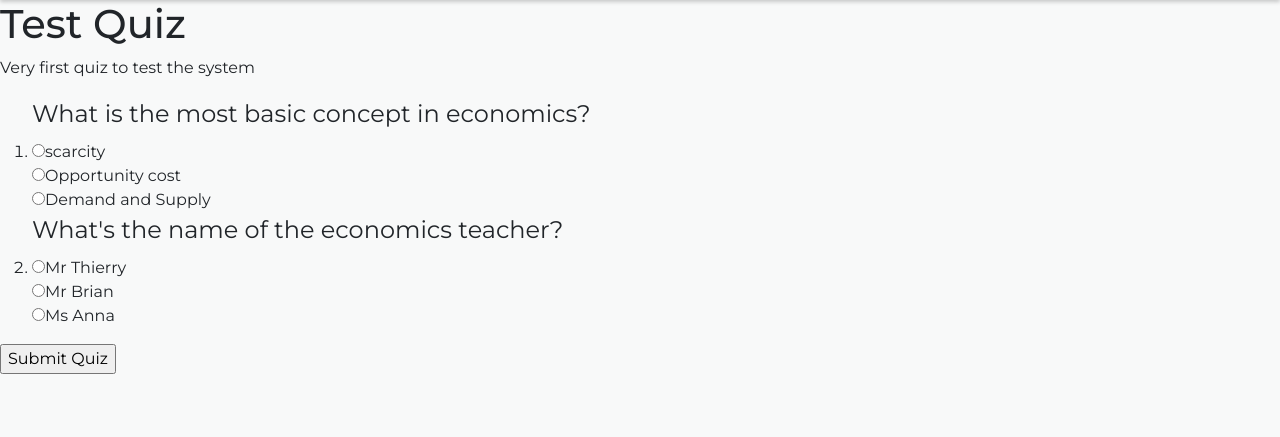
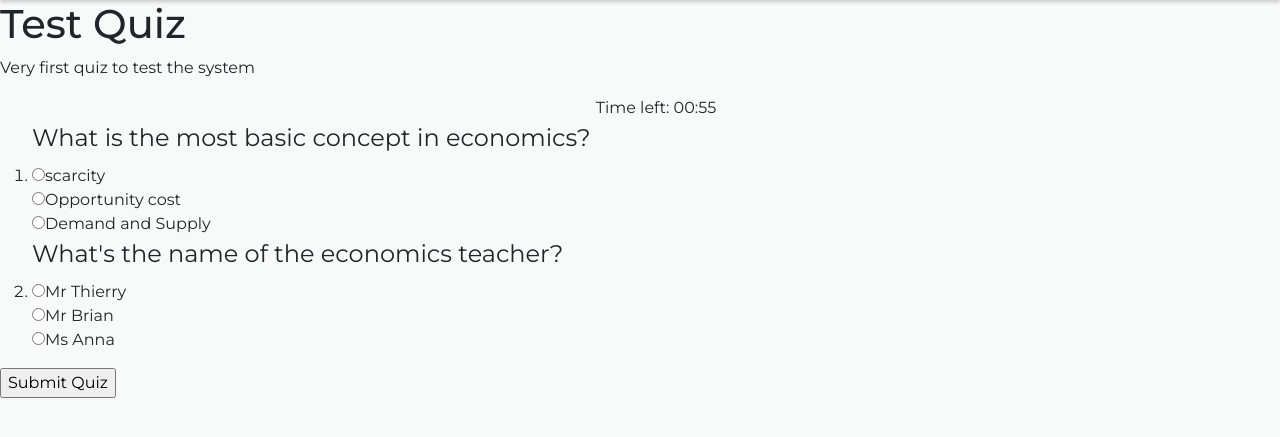
Before and after one commit to FedorKros/Economics-Project, a Django app: page /quizzes/view_quiz/6/ in a window 1280 px wide. Shown: the part 58-495 px from the top of the page. Run offline with Django 4.2, Linux system fonts and the light colour scheme; data comes from the database, SQL or seed files in the repository; both versions use the stored data as it was after the commit.

Commit message:
Fourth commit
Added:
Quiz timer

```diff
--- a/website/PeekOnEcon-project/quizzes/models.py
+++ b/website/PeekOnEcon-project/quizzes/models.py
@@ -20,7 +20,8 @@ from django.contrib import admin
 
 class Quiz(models.Model):
     title = models.CharField(max_length=255)
-    description = models.TextField()
+    description = models.TextField(help_text="Add a description to your quiz.")
+    time_limit = models.PositiveIntegerField(help_text="Time limit in minutes.", default=5)
 
     def __str__(self):
         return self.title
--- a/website/PeekOnEcon-project/quizzes/templates/quizzes/all_list.html
+++ b/website/PeekOnEcon-project/quizzes/templates/quizzes/all_list.html
@@ -2,7 +2,7 @@
 {% block content %}
 
 <div align = "center">
-    <h1>Quizzes here</h1>
+
 
     <!--  -->
 
--- a/website/PeekOnEcon-project/quizzes/templates/quizzes/view_quiz.html
+++ b/website/PeekOnEcon-project/quizzes/templates/quizzes/view_quiz.html
@@ -6,11 +6,78 @@
 <p>{{ quiz.description }}</p>
 
 
-<form action="{% url 'quiz_submit' quiz.id %}" method="post">
+<!-- JS timer (autosubmition)  -->
+<script>
+  document.addEventListener('DOMContentLoaded', (event) => {
+    // let timeLimit = {{ time_limit }} * 60; // VS code doesn't like this approach...
+    let timeLimit = document.getElementById('quiz-timer').getAttribute('data-time-limit') * 60;
+    let quizTimer = setTimeout(submitQuiz, timeLimit * 1000); // Set the timeout
+
+    function submitQuiz() {
+      // Submit the quiz form
+      document.getElementById('quiz-form').submit();
+    }
+
+    // Optional: Update the UI with the remaining time
+    // This can show a countdown timer to the user
+    let timerDisplay = document.getElementById('timer-display');
+    setInterval(function() {
+      let minutes = Math.floor(timeLimit / 60);
+      let seconds = timeLimit % 60;
+      timerDisplay.textContent = `Time Remaining: ${minutes}:${seconds.toString().padStart(2, '0')}`;
+      if (timeLimit <= 0) {
+        clearTimeout(quizTimer);
+      } else {
+        timeLimit -= 1;
+      }
+    }, 1000);
+  });
+
+
+  window.onload = function() {
+  // Assuming you've set your time limit in seconds as a data attribute in your HTML
+  let timeLimit = parseInt(document.getElementById('quiz-timer').getAttribute('data-time-limit')) * 60;
+  let display = document.getElementById('time');
+
+  startTimer(timeLimit, display);
+};
+
+function startTimer(duration, display) {
+  let timer = duration, minutes, seconds;
+
+  let interval = setInterval(function () {
+    minutes = parseInt(timer / 60, 10);
+    seconds = parseInt(timer % 60, 10);
+
+    minutes = minutes < 10 ? "0" + minutes : minutes;
+    seconds = seconds < 10 ? "0" + seconds : seconds;
+
+    display.textContent = minutes + ":" + seconds;
+
+    if (--timer < 0) {
+      clearInterval(interval);
+      // Optional: Automatically submit the form when the timer reaches 0
+      submitQuiz();
+    }
+  }, 1000);
+}
+
+</script>
+
+
+
+
+
+  <form id="quiz-form" method="post" action="{% url 'quiz_submit' quiz.id %}">
   {% csrf_token %}
 
+    <!-- connecting JS to python time_limit attribute -->
+  <div id="quiz-timer" data-time-limit="{{ time_limit }}"></div>
+  <ol>
+    <div id="timer" align="center">Time left: <span id="time">Calculating...</span></div>
 
-  <ol>
+
+
     {% for question in questions %}
       <li>
         <fieldset>
--- a/website/PeekOnEcon-project/quizzes/views.py
+++ b/website/PeekOnEcon-project/quizzes/views.py
@@ -13,9 +13,10 @@ def view_quiz(request, quiz_id):
     try:
         quiz = Quiz.objects.get( id = quiz_id )
         questions = quiz.questions.all().prefetch_related('choices')
+        time_limit = quiz.time_limit
     except:
         raise Http404('Not found')
-    return render(request, 'quizzes/view_quiz.html', {'quiz':quiz, 'questions': questions})
+    return render(request, 'quizzes/view_quiz.html', {'quiz':quiz, 'questions': questions, 'time_limit': time_limit})
 
 def quiz_submit(request, quiz_id):
 
```
Also changed, not shown: website/PeekOnEcon-project/db.sqlite3, website/PeekOnEcon-project/quizzes/migrations/0004_quiz_time_limit_alter_quiz_description.py (added).
